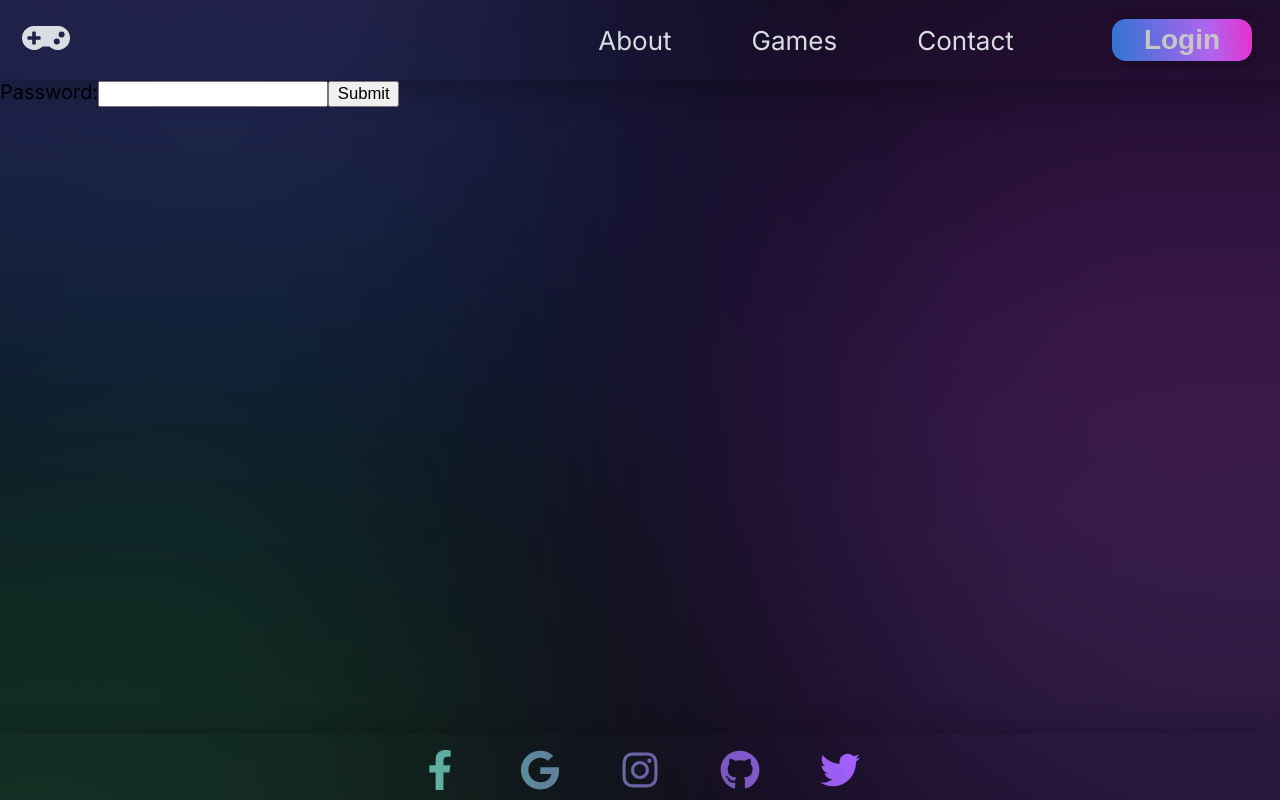
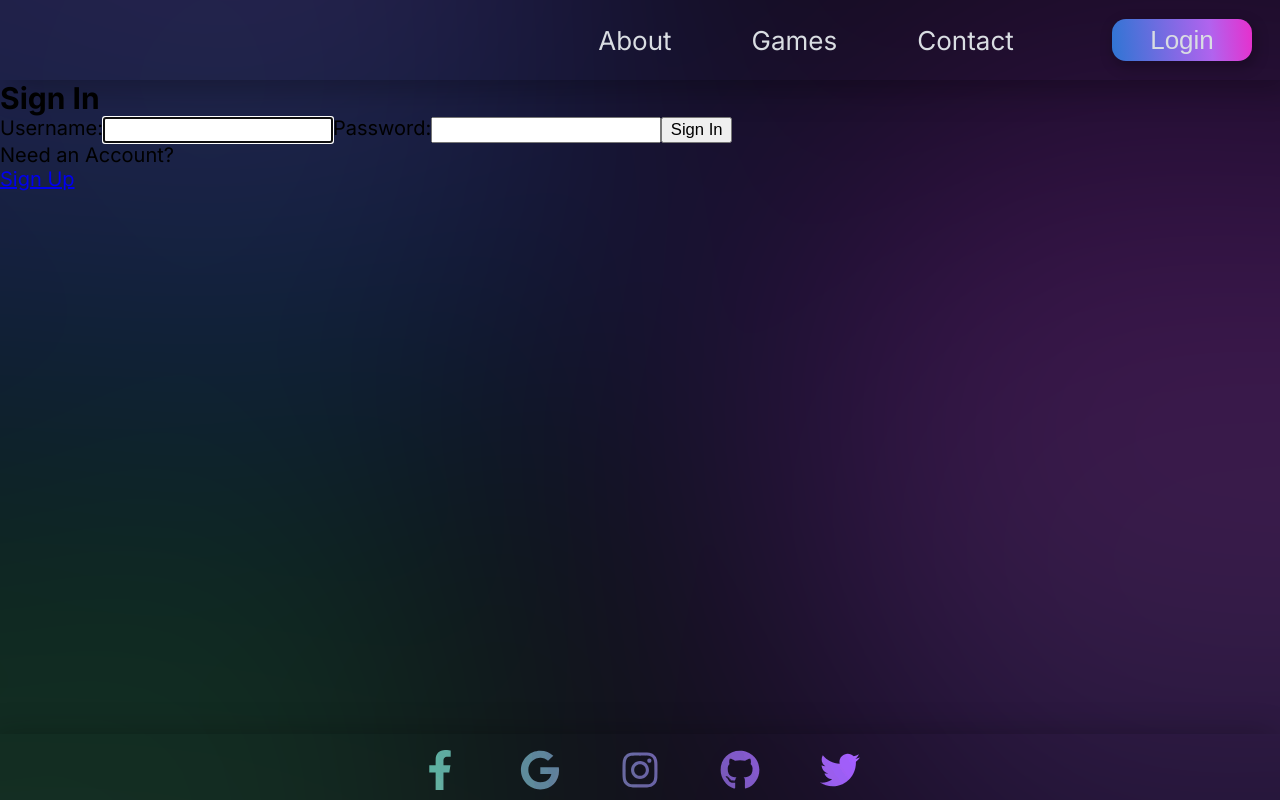
Before and after one commit to nejcintihar/projektna_naloga, a React (Vite) app: page /login in a window 1280 px wide. Built offline with nearby package versions, Linux system fonts and the light colour scheme.

Commit message:
Applying login fixes

```diff
--- a/src/Components/Header.jsx
+++ b/src/Components/Header.jsx
@@ -1,9 +1,6 @@
 import React from "react";
 import { Link, NavLink } from "react-router-dom"
 import "../index.css"
-import logo from "../assets/Epic_Games_logo.svg"
-import Applelogo from "../assets/Apple_logo.svg"
-import { FaGamepad } from "react-icons/fa"
 
 export default function Header() {
 
@@ -16,8 +13,7 @@
 
     return (
         <header >
-            <FaGamepad  className="logo-header"/>
-            {/* <img src={ FaGamepad } width="22px" className="logo-header"></img> */}
+
             <nav className="header-nav">
                     <NavLink to="."
                         style={({isActive}) => isActive ? activeStyles : null}
@@ -29,7 +25,7 @@
                         style={({isActive}) => isActive ? activeStyles : null}
                     >Contact</NavLink>
             </nav>
-            <button className="login-button">Login</button>
+            <button className="login-button"><Link to="/login">Login</Link></button>
         </header>
     )
 }
--- a/src/Components/Login.jsx
+++ b/src/Components/Login.jsx
@@ -1,22 +1,106 @@
-import {useState} from "react";
-import "../index.css"
+import { useRef, useState, useEffect, useContext } from 'react';
+import AuthContext from "./context/AuthProvider";
 
-export default function Login() {
-    const [username, setUsername] = useState("");
-    const [password, setPassword] = useState("");
-    const [error, setError] = useState("");
+const LOGIN_URL = '/auth';
 
-    const [authenticator, setAuthenticator] = useState("");
+const Login = () => {
+    const { setAuth } = useContext(AuthContext);
+    const userRef = useRef();
+    const errRef = useRef();
+
+    const [user, setUser] = useState('');
+    const [pwd, setPwd] = useState('');
+    const [errMsg, setErrMsg] = useState('');
+    const [success, setSuccess] = useState(false);
+
+    useEffect(() => {
+        userRef.current.focus();
+    }, [])
+
+    useEffect(() => {
+        setErrMsg('');
+    }, [user, pwd])
+
+    const handleSubmit = async (e) => {
+        e.preventDefault();
+
+        try {
+            const response = await axios.post(LOGIN_URL,
+                JSON.stringify({ user, pwd }),
+                {
+                    headers: { 'Content-Type': 'application/json' },
+                    withCredentials: true
+                }
+            );
+            console.log(JSON.stringify(response?.data));
+            //console.log(JSON.stringify(response));
+            const accessToken = response?.data?.accessToken;
+            const roles = response?.data?.roles;
+            setAuth({ user, pwd, roles, accessToken });
+            setUser('');
+            setPwd('');
+            setSuccess(true);
+        } catch (err) {
+            if (!err?.response) {
+                setErrMsg('No Server Response');
+            } else if (err.response?.status === 400) {
+                setErrMsg('Missing Username or Password');
+            } else if (err.response?.status === 401) {
+                setErrMsg('Unauthorized');
+            } else {
+                setErrMsg('Login Failed');
+            }
+            errRef.current.focus();
+        }
+    }
 
     return (
-            <div>
-                <form>
-                    <label>
-                        Password:
-                        <input type = "password" value = {password} onChange = {(e) => setPassword(e.target.value)} />
-                    </label>
-                <button type = "submit">Submit</button>
-                </form>
-            </div>
-        )
+        <>
+            {success ? (
+                <section>
+                    <h1>You are logged in!</h1>
+                    <br />
+                    <p>
+                        <a href="#">Go to Home</a>
+                    </p>
+                </section>
+            ) : (
+                <section>
+                    <p ref={errRef} className={errMsg ? "errmsg" : "offscreen"} aria-live="assertive">{errMsg}</p>
+                    <h1>Sign In</h1>
+                    <form onSubmit={handleSubmit}>
+                        <label htmlFor="username">Username:</label>
+                        <input
+                            type="text"
+                            id="username"
+                            ref={userRef}
+                            autoComplete="off"
+                            onChange={(e) => setUser(e.target.value)}
+                            value={user}
+                            required
+                        />
+
+                        <label htmlFor="password">Password:</label>
+                        <input
+                            type="password"
+                            id="password"
+                            onChange={(e) => setPwd(e.target.value)}
+                            value={pwd}
+                            required
+                        />
+                        <button>Sign In</button>
+                    </form>
+                    <p>
+                        Need an Account?<br />
+                        <span className="line">
+                            {/*put router link here*/}
+                            <a href="#">Sign Up</a>
+                        </span>
+                    </p>
+                </section>
+            )}
+        </>
+    )
 }
+
+export default Login
--- /dev/null
+++ b/src/Components/context/AuthProvider.jsx
@@ -0,0 +1,15 @@
+import { createContext, useState } from "react";
+
+const AuthContext = createContext({});
+
+export const AuthProvider = ({ children }) => {
+    const [auth, setAuth] = useState({});
+
+    return (
+        <AuthContext.Provider value={{ auth, setAuth }}>
+            {children}
+        </AuthContext.Provider>
+    )
+}
+
+export default AuthContext;
```
Also changed, not shown: 1 other file (tests, documents, lock files or other folders).
